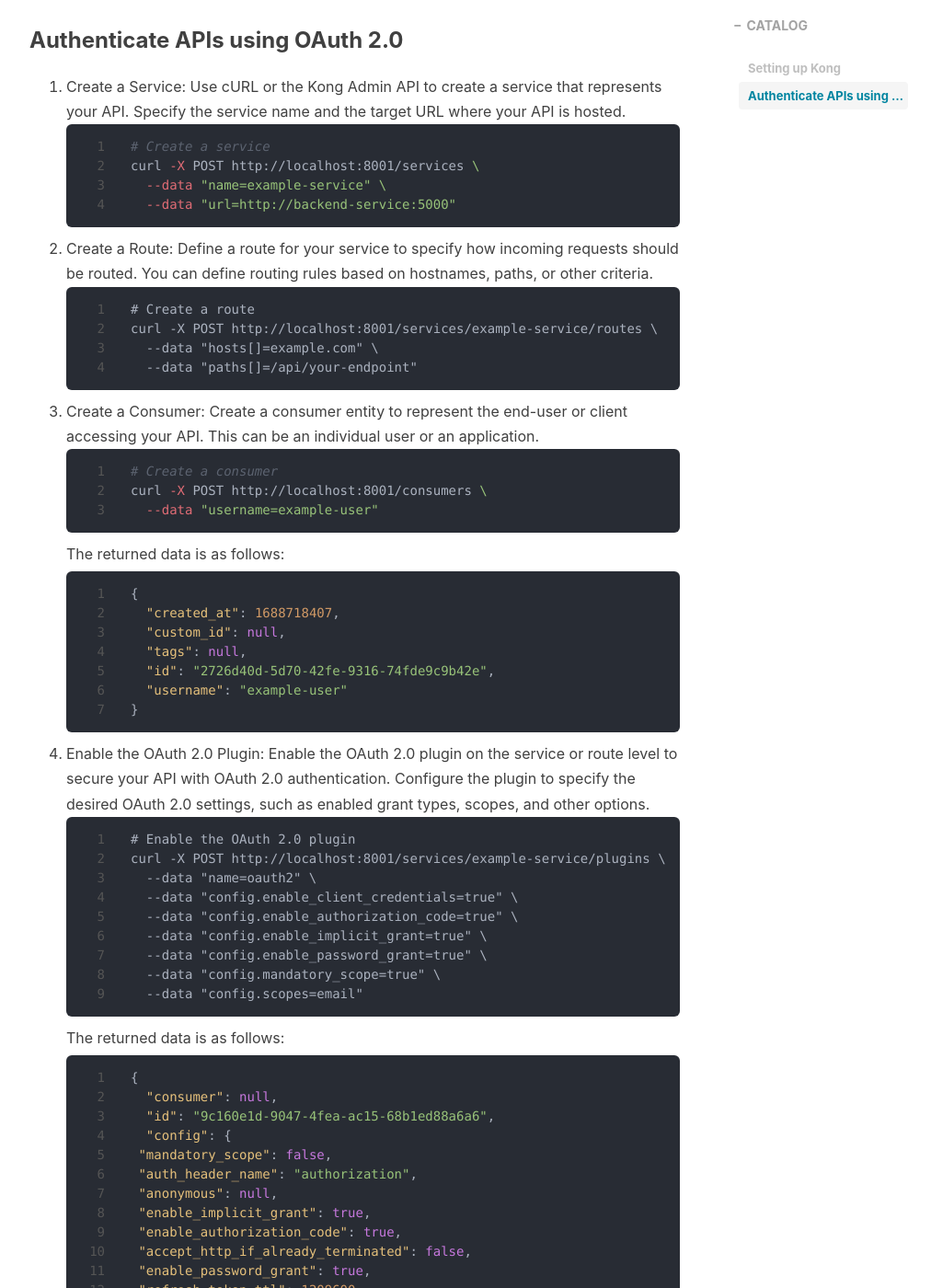
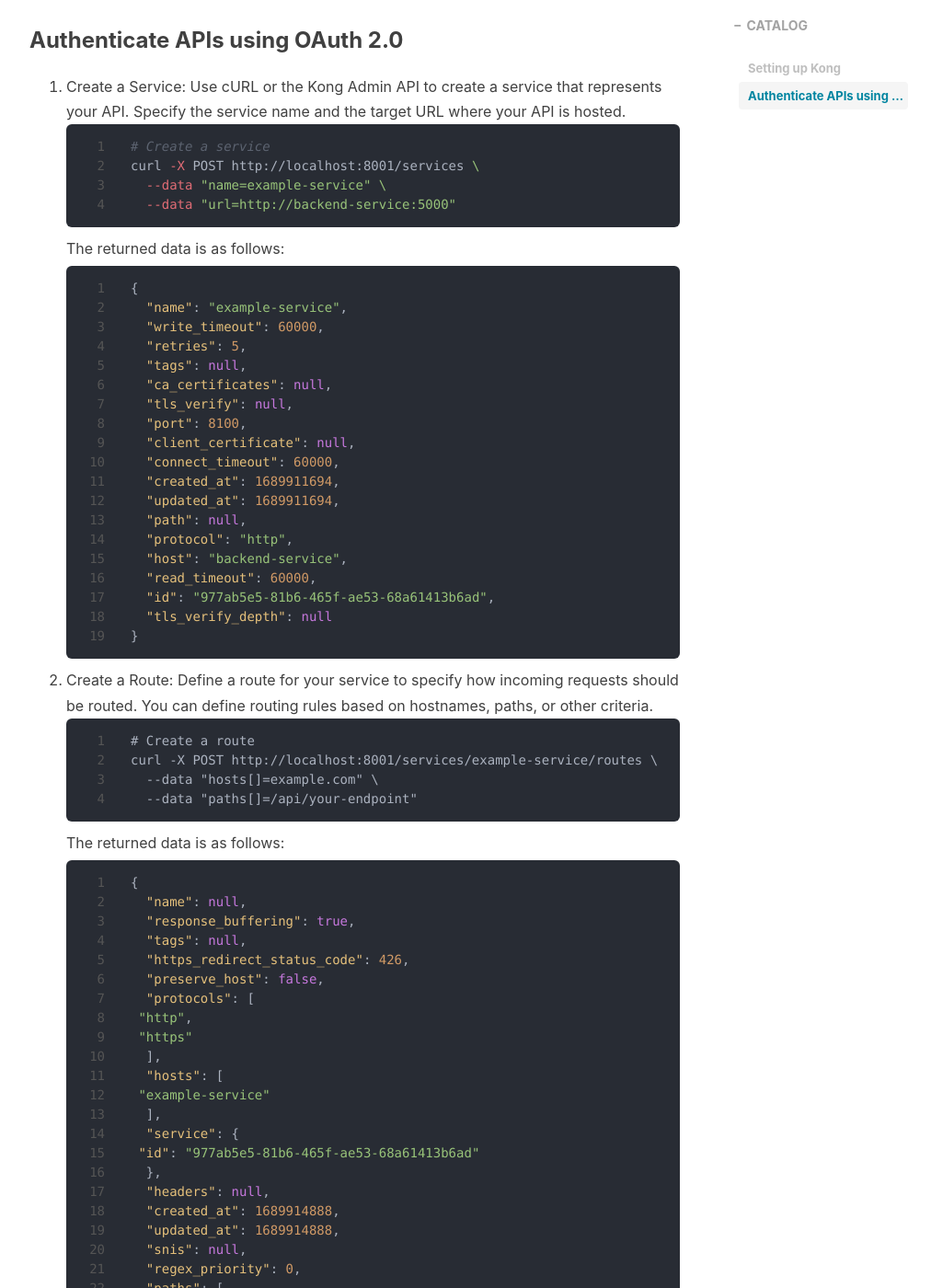
Before and after one commit to fuguixing/fuguixing.github.io, a Jekyll site: the page built from _posts/2023-07-06-kong-oauth2.md, in a window 1280 px wide and 1400 px high, scrolled down 860 px. Shown: the whole window at 92% size, without its empty margins (233-1245 px from the left). Built offline with Jekyll 4.4.1, drawn with Linux system fonts in a browser that asks for light colours; nearby versions of some CDN libraries; comment, search, counter and statistics services are not loaded; some of the changed text lies outside the part shown.

Commit message:
modified the kong-oauth2.md

````diff
--- a/_posts/2023-07-06-kong-oauth2.md
+++ b/_posts/2023-07-06-kong-oauth2.md
@@ -28,12 +28,69 @@
   --data "name=example-service" \
   --data "url=http://backend-service:5000"
 ```
+The returned data is as follows:
+```json
+{
+  "name": "example-service",
+  "write_timeout": 60000,
+  "retries": 5,
+  "tags": null,
+  "ca_certificates": null,
+  "tls_verify": null,
+  "port": 8100,
+  "client_certificate": null,
+  "connect_timeout": 60000,
+  "created_at": 1689911694,
+  "updated_at": 1689911694,
+  "path": null,
+  "protocol": "http",
+  "host": "backend-service",
+  "read_timeout": 60000,
+  "id": "977ab5e5-81b6-465f-ae53-68a61413b6ad",
+  "tls_verify_depth": null
+}
+```
 2. Create a Route: Define a route for your service to specify how incoming requests should be routed. You can define routing rules based on hostnames, paths, or other criteria.
 ```
 # Create a route
 curl -X POST http://localhost:8001/services/example-service/routes \
   --data "hosts[]=example.com" \
   --data "paths[]=/api/your-endpoint"
+```
+The returned data is as follows:
+```json
+{
+  "name": null,
+  "response_buffering": true,
+  "tags": null,
+  "https_redirect_status_code": 426,
+  "preserve_host": false,
+  "protocols": [
+    "http",
+    "https"
+  ],
+  "hosts": [
+    "example-service"
+  ],
+  "service": {
+    "id": "977ab5e5-81b6-465f-ae53-68a61413b6ad"
+  },
+  "headers": null,
+  "created_at": 1689914888,
+  "updated_at": 1689914888,
+  "snis": null,
+  "regex_priority": 0,
+  "paths": [
+    "/api/your-endpoint"
+  ],
+  "methods": null,
+  "sources": null,
+  "destinations": null,
+  "path_handling": "v0",
+  "request_buffering": true,
+  "id": "5c967161-2409-46dd-b8f9-822174104f8b",
+  "strip_path": true
+}
 ```
 3. Create a Consumer: Create a consumer entity to represent the end-user or client accessing your API. This can be an individual user or an application.
 ```bash
````
